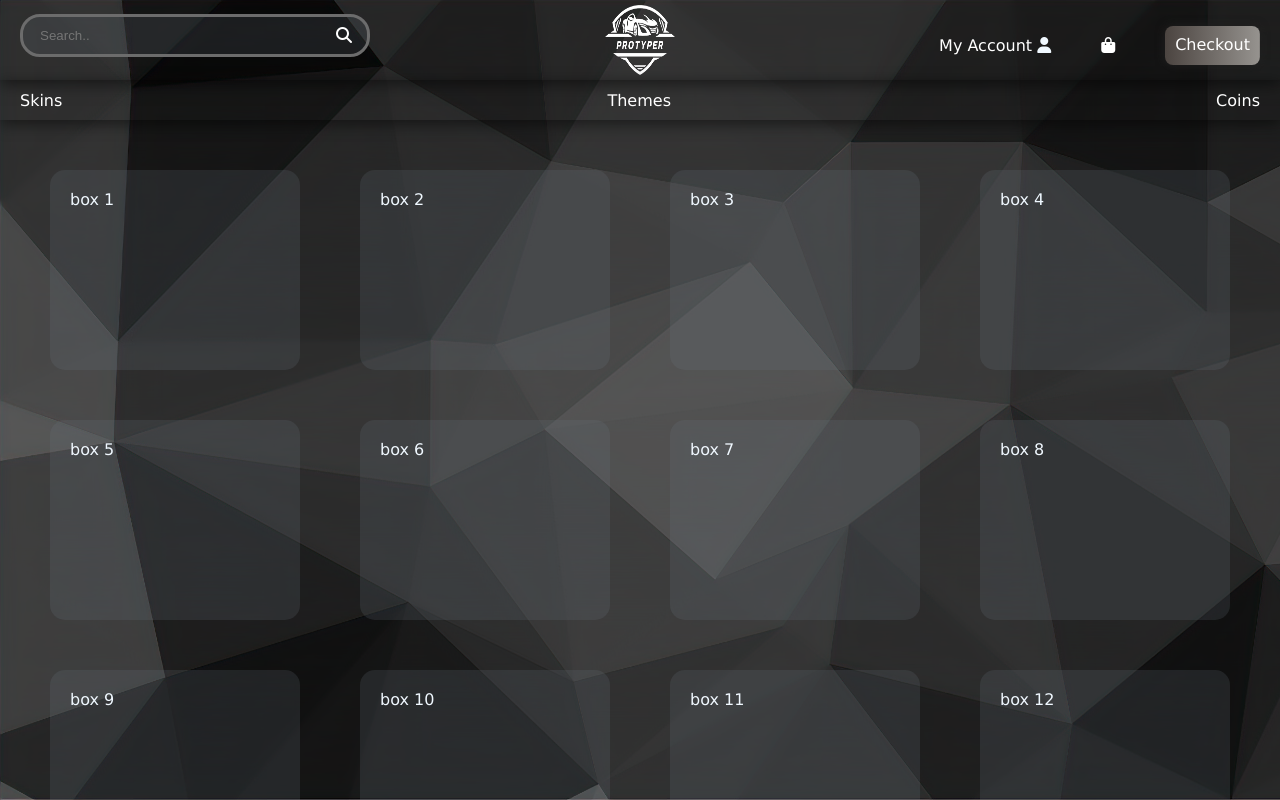
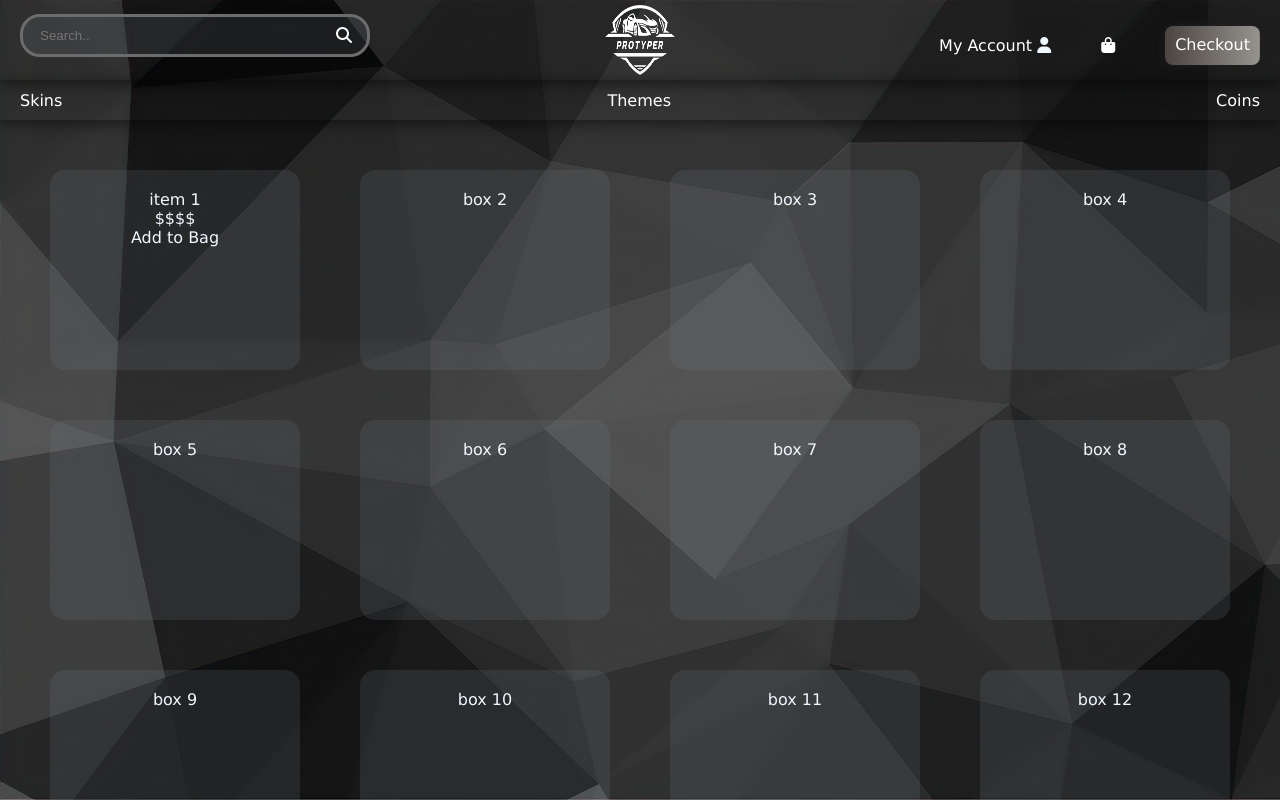
Before and after one commit to Ajan0211/ProTyper, a React (Vite) app in the folder pro-typer/: page /Shop in a window 1280 px wide. Built offline with nearby package versions, Linux system fonts and the light colour scheme.

Commit message:
Adding html skeleton for whats inside the box container

```diff
--- a/pro-typer/src/Shop.css
+++ b/pro-typer/src/Shop.css
@@ -16,6 +16,7 @@
   min-height: 200px;
   cursor: pointer;
   transition: transform 0.25s, box-shadow 0.25s;
+  text-align: center;
 }
 .box-container:hover {
   box-shadow: 0 4px 16px rgba(0, 0, 0, 0.25);
--- a/pro-typer/src/Shop.jsx
+++ b/pro-typer/src/Shop.jsx
@@ -6,7 +6,13 @@ function Shop() {
     <>
       <ShopNav></ShopNav>
       <div className="page-container">
-        <div className="box-container">box 1</div>
+        <div className="box-container">
+          item 1<div className="image-container"></div>
+          <div className="price-container">
+            $$$$
+            <div className="Add-button">Add to Bag</div>
+          </div>
+        </div>
         <div className="box-container">box 2</div>
         <div className="box-container">box 3</div>
         <div className="box-container">box 4</div>
```
